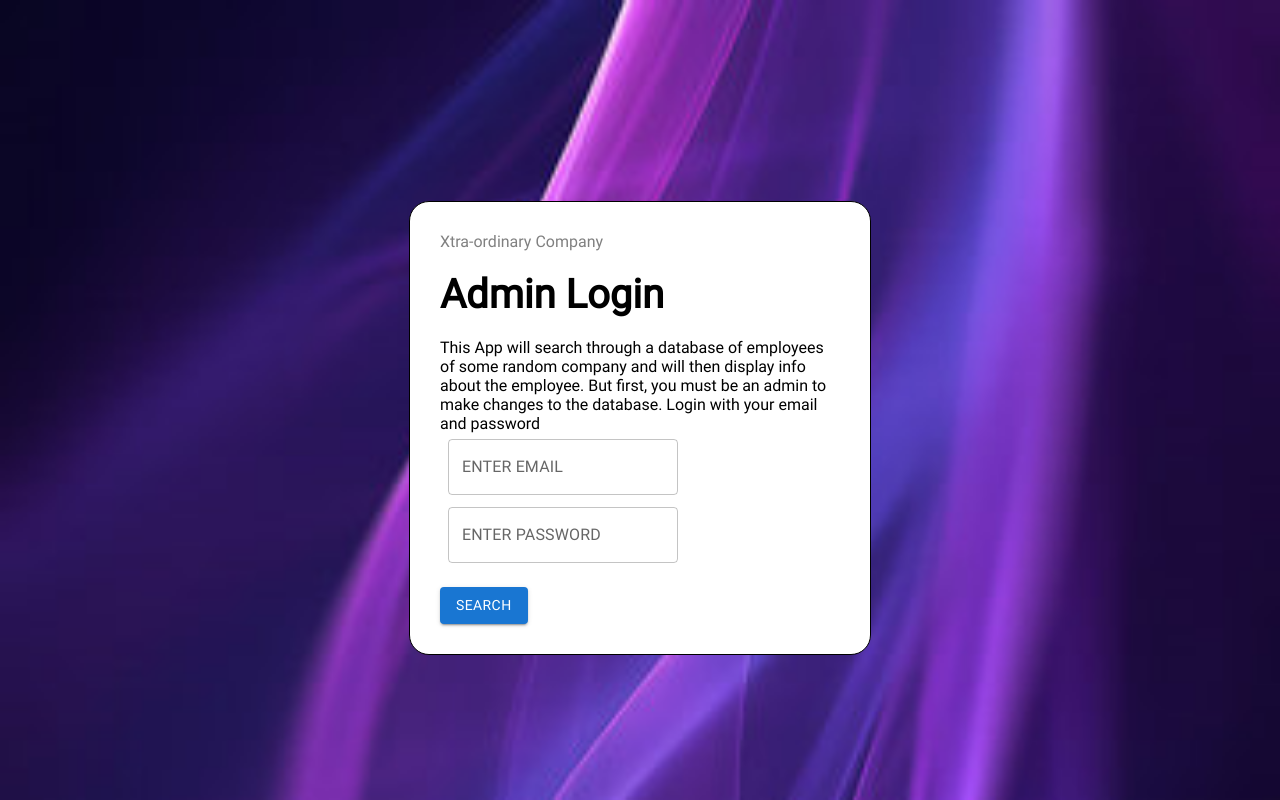
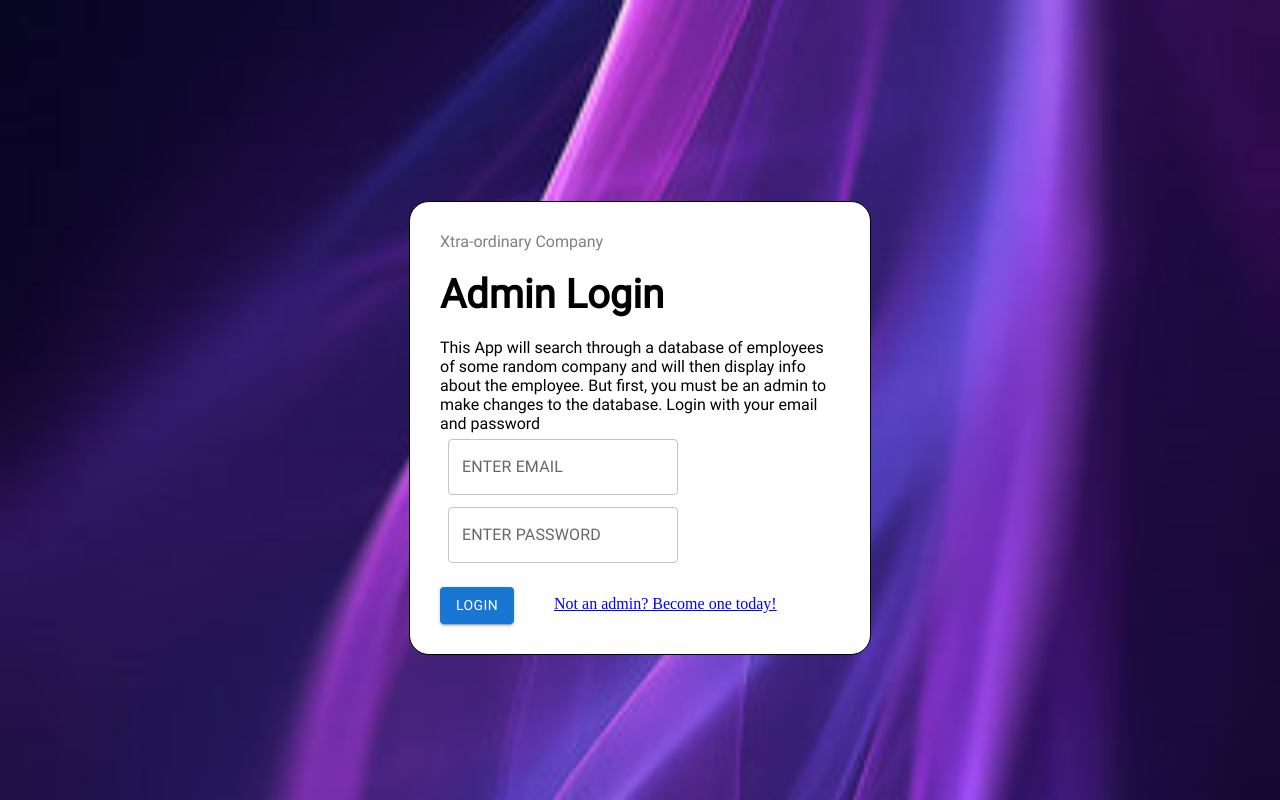
Before and after one commit to AbelMuro/Employee-Management-App, a React app: page / in a window 1280 px wide. Built offline with nearby package versions, Linux system fonts and the light colour scheme; no server answers.

Commit message:
added a register admin page

```diff
--- a/src/components/App/App.js
+++ b/src/components/App/App.js
@@ -1,6 +1,7 @@
 import React, {createContext} from 'react';
 import LogInPage from './LogInPage';
 import Profile from './Profile';
+import BecomeAdmin from './BecomeAdmin';
 import {BrowserRouter, Routes, Route} from 'react-router-dom';
 import {db, auth} from './firebase';
 import './styles.css'
@@ -13,7 +14,8 @@ function App(){
             <BrowserRouter>
                 <Routes>
                     <Route path="/" element={<LogInPage firebase={Firebase}/>}/>
-                    <Route path='/profile/:employeeName' element={<Profile firebase={Firebase}/>}/>
+                    <Route path="/becomeadmin" element={<BecomeAdmin/>}/>
+                    <Route path="/profile/:employeeName" element={<Profile firebase={Firebase}/>}/>
                 </Routes>
             </BrowserRouter>
         </Firebase.Provider>
--- /dev/null
+++ b/src/components/App/BecomeAdmin/BecomeAdmin.js
@@ -0,0 +1,8 @@
+import React from 'react';
+import styles from './styles.module.css';
+
+function BecomeAdmin() {
+    return(<></>)
+}
+
+export default BecomeAdmin;
--- /dev/null
+++ b/src/components/App/BecomeAdmin/index.js
@@ -0,0 +1,3 @@
+import BecomeAdmin from "./BecomeAdmin.js";
+
+export default BecomeAdmin;
--- a/src/components/App/LogInPage/LogInPage.js
+++ b/src/components/App/LogInPage/LogInPage.js
@@ -4,19 +4,28 @@ import TextField from '@mui/material/TextField';
 import Button from '@mui/material/Button';
 import Box from '@mui/material/Button';
 import { useNavigate } from 'react-router-dom';
-import { signInWithEmailAndPassword , createUserWithEmailAndPassword } from 'firebase/auth';
+import { signInWithEmailAndPassword , createUserWithEmailAndPassword , onAuthStateChanged} from 'firebase/auth';
 
 
 function LogInPage({firebase}){
     const {auth} = useContext(firebase);
     const [email, setEmail] = useState('');
     const [password, setPassword] = useState('')
+    const [user, setUser] = useState({})
     const navigate = useNavigate();
+
+    onAuthStateChanged(auth, (currentUser) => {
+        setUser(currentUser);
+    })
 
     //now i want to see what i can do with the promise that is returned from the async function below
     const loginEmailPassword = async () => {
-        const userCredentials = await signInWithEmailAndPassword(auth, email, password);
-        console.log(userCredentials.user)
+        try{
+            const userCredentials = await signInWithEmailAndPassword(auth, email, password);
+        }
+        catch(error){
+            alert("email or password is incorrect");
+        }
     }
 
     const handleEmail = (e) => {
@@ -29,6 +38,10 @@ function LogInPage({firebase}){
 
     const handleClick = () => {
         //navigate("/profile/" + employeeName);
+    }
+
+    const createAdmin = () => {
+        navigate("/becomeadmin");
     }
 
     return(
@@ -52,8 +65,14 @@ function LogInPage({firebase}){
                 </Box>
                 <br/>
                 <br/>
-                <Button variant="contained" className={styles.button} onClick={loginEmailPassword}>Search</Button>
+                <Button variant="contained" className={styles.button} onClick={loginEmailPassword}>Login</Button>
+                <a className={styles.becomeAdminToday} onClick={createAdmin}>
+                    Not an admin? Become one today!
+                </a>
+
             </div>
+
+
         </section>
     )
 }
--- a/src/components/App/LogInPage/styles.module.css
+++ b/src/components/App/LogInPage/styles.module.css
@@ -25,6 +25,13 @@
     font-family: 'Roboto';
 }
 
-.email, .password{
+.becomeAdminToday{
+    text-decoration-line: underline;
+    color: blue;
+    cursor: pointer;
+    margin: 0px 40px;
+}
 
+.becomeAdminToday:hover{
+    color: black;
 }
```
Also changed, not shown: src/components/App/BecomeAdmin/styles.module.css (added).
